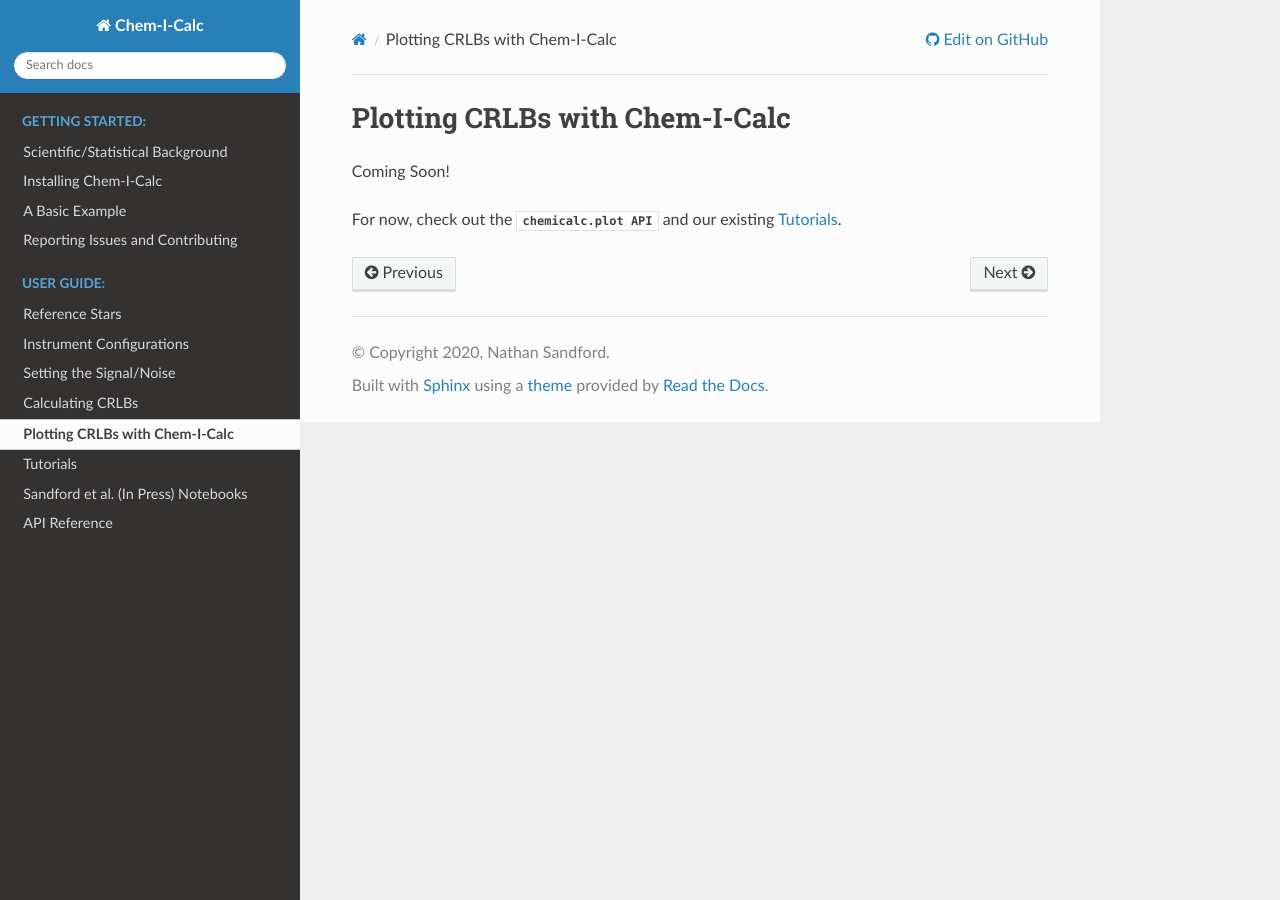
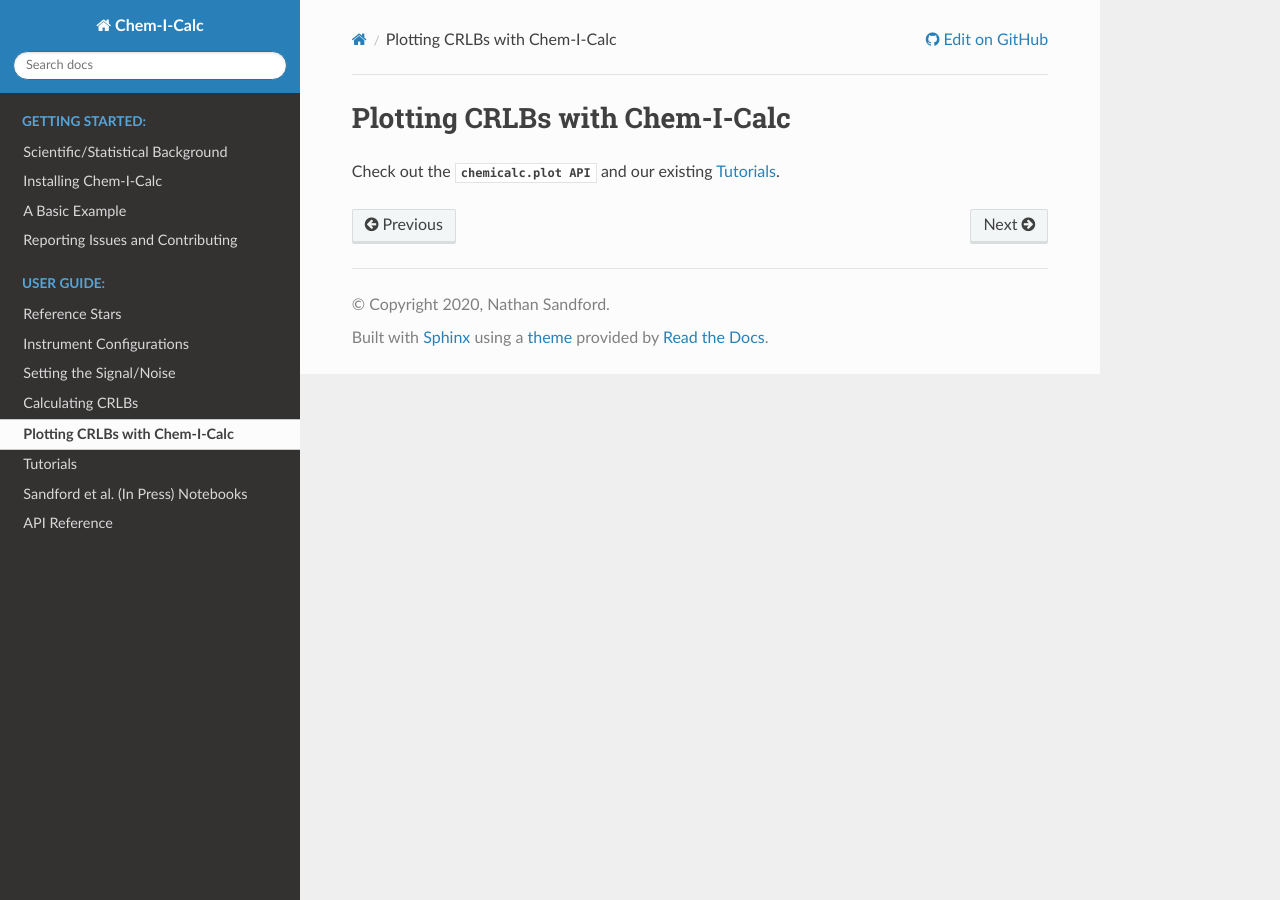
Before and after one commit to NathanSandford/Chem-I-Calc, a Sphinx documentation site: the page built from docs/user/plotting.rst, in a window 1280 px wide. Built offline with Sphinx 7.4.7 and the Read the Docs theme 3.1.0, drawn with Linux system fonts in a browser that asks for light colours.

Commit message:
Update plotting documentation content
Removed 'Coming Soon!' message and updated content.

```diff
--- a/docs/user/plotting.rst
+++ b/docs/user/plotting.rst
@@ -3,6 +3,4 @@
 Plotting CRLBs with Chem-I-Calc
 ===============================
 
-Coming Soon!
-
-For now, check out the :py:func:`chemicalc.plot API <chemicalc.plot>` and our existing :ref:`tutorials`.
+Check out the :py:func:`chemicalc.plot API <chemicalc.plot>` and our existing :ref:`tutorials`.
```
